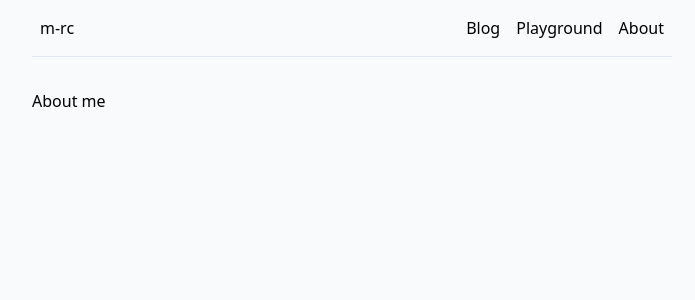
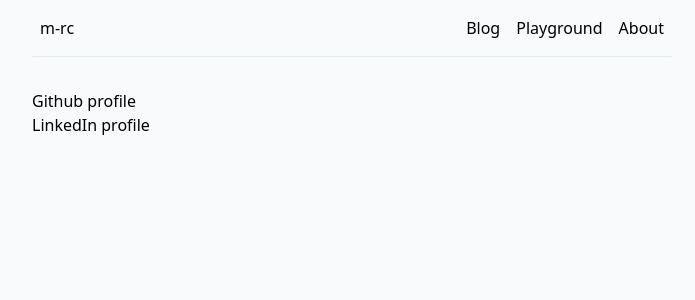
Before and after one commit to m-goos/m-rc, a Next.js app: page /about in a window 1280 px wide. Shown: the top 300 px of the page, without its empty margins (288-983 px from the left). Built offline with nearby package versions, Linux system fonts and the light colour scheme.

Commit message:
feat: small layout and content change

```diff
--- a/app/about/page.tsx
+++ b/app/about/page.tsx
@@ -1,3 +1,8 @@
 export default function Page() {
-  return <p>About me</p>;
+  return (
+    <section>
+      <a href="https://github.com/m-goos">Github profile</a> <br />
+      <a href="https://www.linkedin.com/in/marcgoos/">LinkedIn profile</a>
+    </section>
+  );
 }
--- a/app/blog/(posts)/layout.tsx
+++ b/app/blog/(posts)/layout.tsx
@@ -4,7 +4,7 @@ export default function PostLayout({
   children: React.ReactNode;
 }) {
   return (
-    <article className="prose prose-sm md:prose-base lg:prose-lg prose-slate">
+    <article className="prose prose-sm md:prose-base lg:prose-lg prose-slate md:pt-4">
       {children}
     </article>
   );
--- a/components/Hello.tsx
+++ b/components/Hello.tsx
@@ -12,7 +12,8 @@ export default function Hello() {
         priority
       />
       <p className="text-md md:text-lg">
-        Personal blog by <span className="font-semibold">Marc Goossens</span>
+        Software engineering blog by{' '}
+        <span className="font-semibold">Marc Goossens</span>
       </p>
     </div>
   );
```
